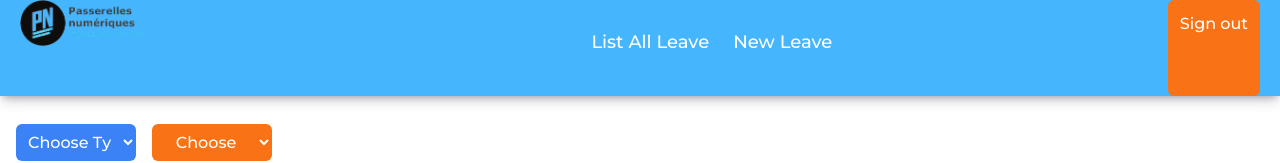
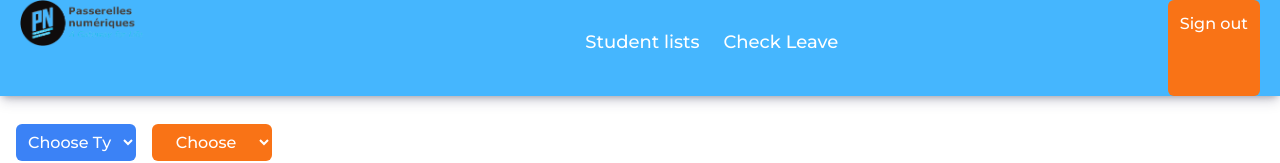
Before and after one commit to pnc-virtual-company/2022-G7-VC2-PART1, a Vue app in the folder front/: page / in a window 1280 px wide. Shown: the top 163 px of the page. Built offline with nearby package versions, Linux system fonts and the light colour scheme; no server answers; sample sign-in values are in the browser's storage.

Commit message:
#0 nothing change

```diff
--- a/front/src/App.vue
+++ b/front/src/App.vue
@@ -1,7 +1,7 @@
 <template>
   <div class="app h-screen">
     <!-- // navigation bar  -->
-    <navbar-view v-if="isLogin || userId!=null" :role="'student'"/>
+    <navbar-view v-if="isLogin || userId!=null" :role="userRole"/>
     <main>
       <!-- view -->
       <router-view @request-login="login" />
@@ -18,7 +18,8 @@ export default {
       user: null,
       requests: null,
       userData: null,
-      userId : localStorage.getItem('userId')
+      userId: localStorage.getItem('userId'),
+      userRole: localStorage.getItem('role')
     };
   },
   methods: {
--- a/front/src/components/FormLogIn.vue
+++ b/front/src/components/FormLogIn.vue
@@ -187,11 +187,11 @@ function requestLogin() {
           user.value = response.data;
 
             // ======== passed data to app ========
+            router.push({name:'student'})
           emit("request-login", {
             isLogin: true,
           });
           console.log(response.data);
-          router.push({ name: "user" });
         }
       });
 
--- a/front/src/router/index.js
+++ b/front/src/router/index.js
@@ -10,23 +10,21 @@ import AdminView from  '../views/AdminView/AdminView.vue'
 import StudentList from '../views/AdminView/StudentList.vue'
 
 const routes = [
+//  ======= public router =========
+  {
+    path: "/login",
+    name:'login',
+    component: FormLogIn,
+    },
 
-  {
-    path: "/",
-    name:'user',
-    component: StudentView,
-    props: true,
-    meta: {
-      requireAuth: true,
-      requireAdmin : true,
-    },
-  },
+// ========= admin route =========================
   {
     path: "/admin",
     name:'admin',
     component: AdminView,
     props: true,
     meta: {
+      requireAdmin : true,
       requireAuth: true,
     },
   },
@@ -34,23 +32,35 @@ const routes = [
     path:'/studentList',
     name:'studentList',
     props: true,
+    meta: {
+      requireAdmin : true,
+      requireAuth: true,
+    },
     component:StudentList
 
   },
   {
-    path:'/admin',
+    path:'/check',
     name: 'checkleave',
     props: true,
-  component: CheckLeave
+    component: CheckLeave,
+    meta: {
+      requireAdmin : true,
+      requireAuth: true,
+    },
+
 },
 
 // Student list
 {
-  path: "/login",
-  name:'login',
-  component: FormLogIn,
+  path: "/",
+  name:'student',
+  component: StudentView,
+  props: true,
+  meta: {
+    requireAuth: true,
   },
-
+},
 
   {
     path: "/list",
@@ -59,7 +69,7 @@ const routes = [
     props: true,
     meta: {
       requireAuth: true,
-      requireAdmin: true
+
     },
 
   },
@@ -87,7 +97,7 @@ router.beforeEach((to, from, next) => {
     }
     else {
       if (to.path == '/login') {
-        next('/')
+          next('/')
       }
       else {
         next()
@@ -97,7 +107,10 @@ router.beforeEach((to, from, next) => {
   else {
     if (localStorage.token) {
       if (to.path == '/login') {
-        next('/')
+          next('/')
+      }
+      else {
+        next()
       }
     }
 
```
Also changed, not shown: 2 other files (tests, documents, lock files or other folders).
